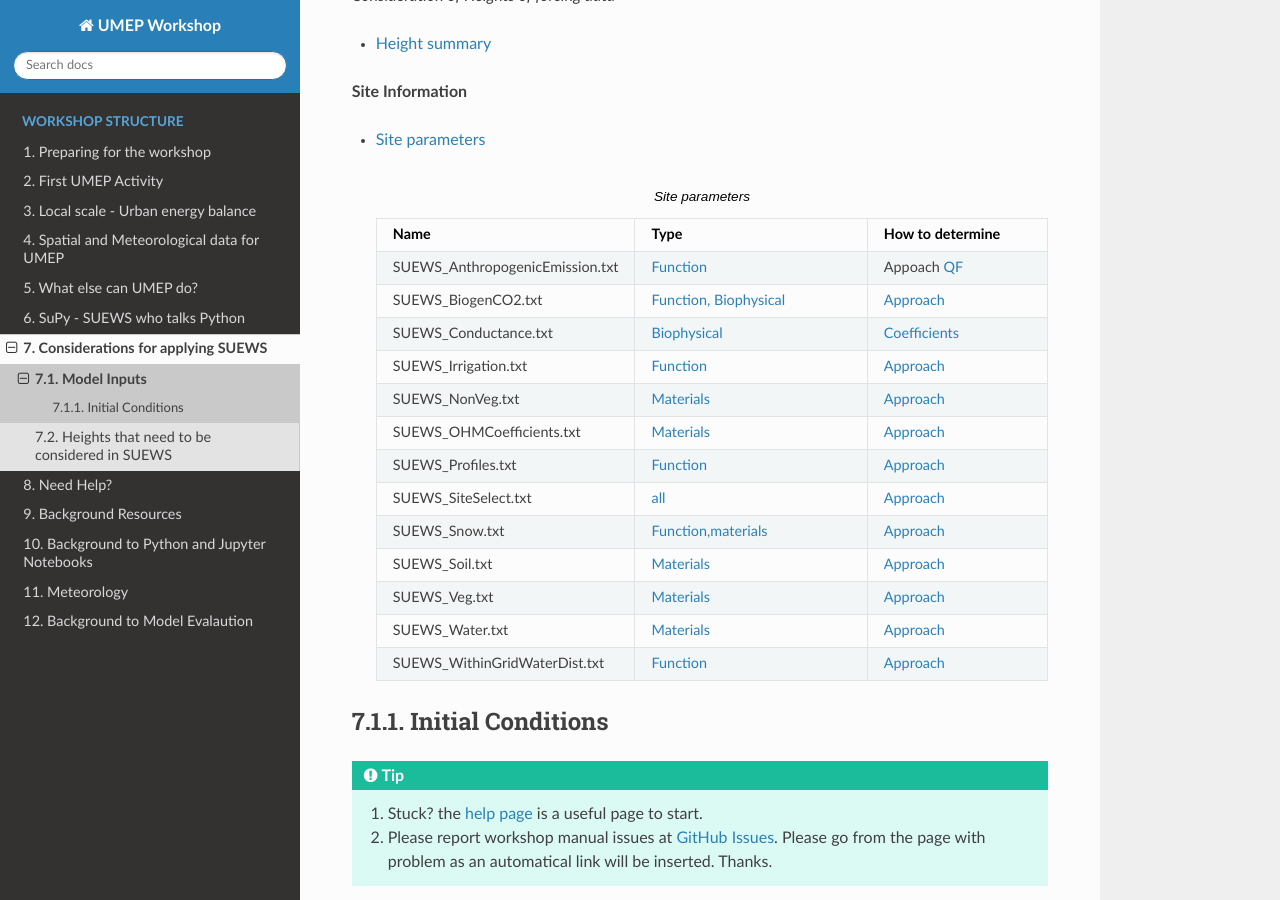
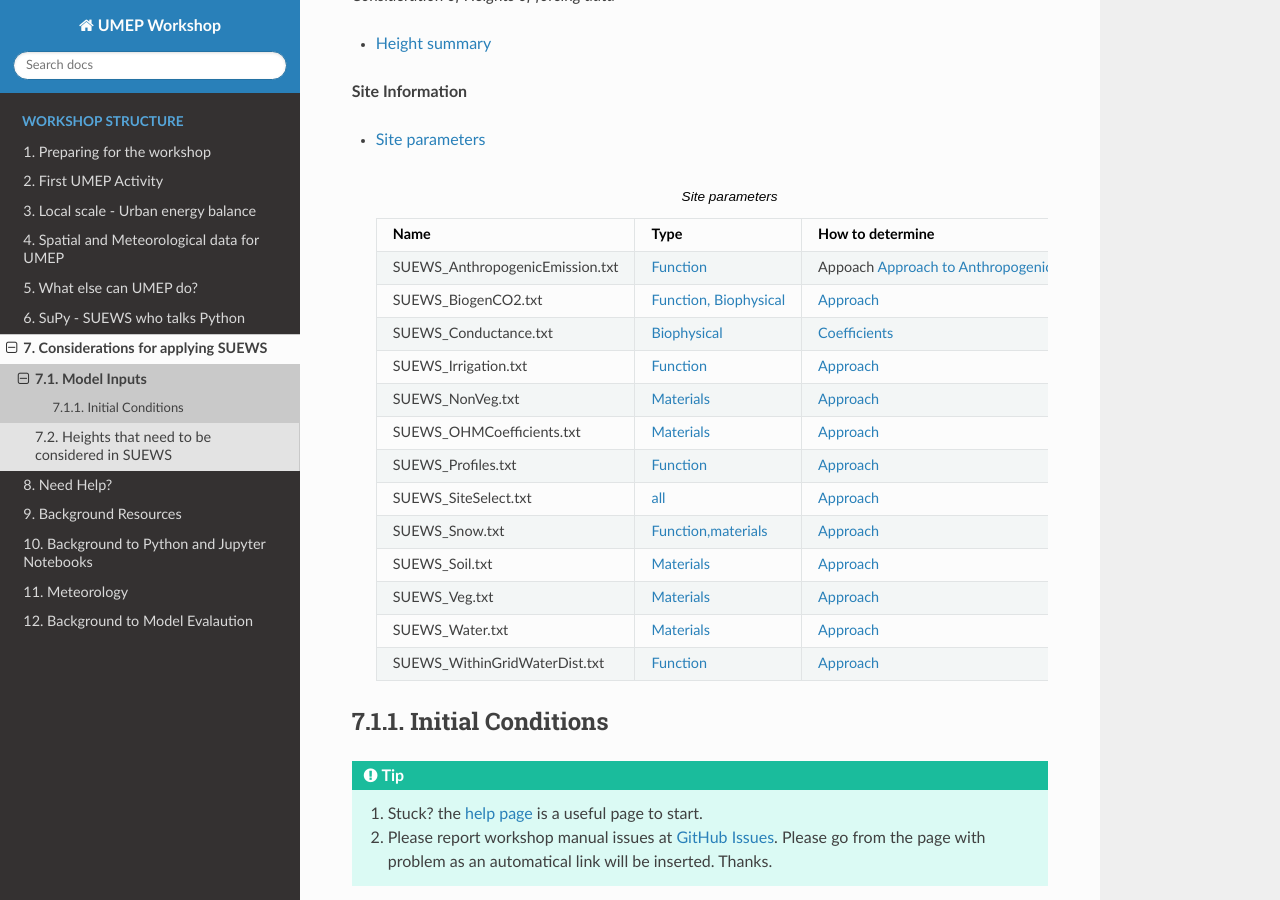
Before and after one commit to Urban-Meteorology-Reading/UMEP-Workshop, a Sphinx documentation site: the page built from source/Parameters/Consider1.rst, in a window 1280 px wide and 900 px high, scrolled down 464 px. Built offline with Sphinx 7.4.7 and the Read the Docs theme 2.0.0, drawn with Linux system fonts in a browser that asks for light colours; pages that are not in the unit, such as notebooks, are missing from menus; part of the change alters nothing that is shown.

```diff
--- a/source/Parameters/Consider1.rst
+++ b/source/Parameters/Consider1.rst
@@ -32,7 +32,7 @@ Model Inputs
      - How to determine
    * - SUEWS_AnthropogenicEmission.txt
      - `Function <https://suews.readthedocs.io/en/latest/input_files/SUEWS_SiteInfo/SUEWS_AnthropogenicEmission.html>`_
-     -  Appoach :ref:`QF<T1>`
+     -  Appoach :ref:`T1-QF`
    * - SUEWS_BiogenCO2.txt
      - `Function, Biophysical <https://suews.readthedocs.io/en/latest/input_files/SUEWS_SiteInfo/SUEWS_BiogenCO2.html>`_
      - `Approach <T1-w>`_
```
